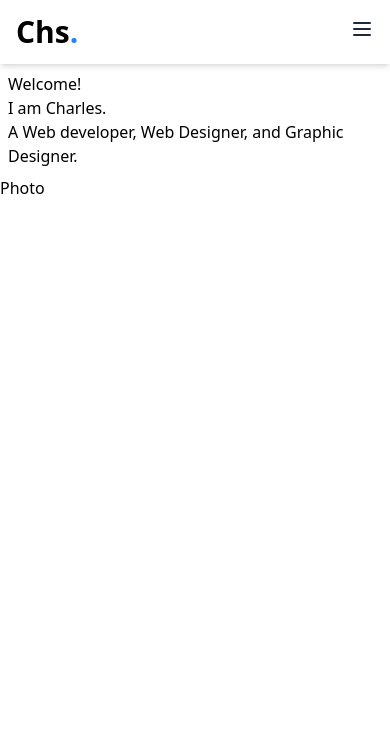
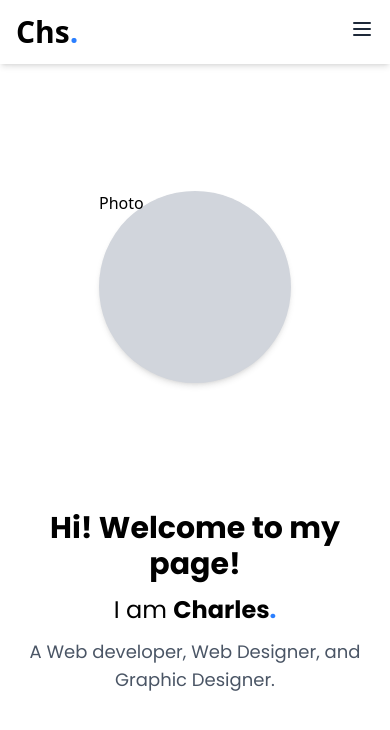
Before and after one commit to Charuzu28/Portfolio, a React (Vite) app in the folder client/: page / in a window 390 px wide. Shown: the top 730 px of the page. Built offline with nearby package versions, Linux system fonts and the light colour scheme.

Commit message:
Added some ui and responsiveness in ui for home page

```diff
--- a/client/src/components/NavBar.jsx
+++ b/client/src/components/NavBar.jsx
@@ -11,7 +11,8 @@ const NavBar = () => {
         <div className='max-w-7xl mx-auto px-4 sm:px-6 lg:px-8'>
           <div className='flex justify-between items-center h-16'>
             <div className='font-bold text-3xl'>
-                Chs<span className='text-blue-500 font-bold text-3xl'>.</span>
+              <a href="#">Chs<span className='text-blue-500 font-bold text-3xl'>.</span></a>
+
             </div>
 
               <div className='hidden md:flex space-x-8'>
--- a/client/src/index.css
+++ b/client/src/index.css
@@ -1 +1,6 @@
+@import url('https://fonts.googleapis.com/css2?family=Poppins:ital,wght@0,100;0,200;0,300;0,400;0,500;0,600;0,700;0,800;0,900;1,100;1,200;1,300;1,400;1,500;1,600;1,700;1,800;1,900&display=swap');
 @import "tailwindcss";
+
+@theme{
+    --font-poppins: 'Poppins', sans-serif;
+}
--- a/client/src/pages/Home.jsx
+++ b/client/src/pages/Home.jsx
@@ -2,15 +2,17 @@ import React from 'react'
 
 const Home = () => {
   return (
-    <main className='flex-1 items-center justify-center'>
-      <section className='flex-1 px-2 py-2'>
-          <h1>Welcome!</h1>
-            <h2>I am Charles.</h2>
-            <p>A Web developer, Web Designer, and Graphic Designer.</p>
+    <main className='flex flex-col-reverse md:flex-row px-6 py-10 min-h-screen mx-auto max-w-7xl items-center justify-between'>
+      <section className='flex-1 text-center md:text-left space-y-3'>
+          <h1 className='text-3xl md:text-4xl font-bold font-poppins'>Hi! Welcome to my page!</h1>
+            <h2 className='text-2xl md:text-3xl font-poppins'>I am <span className='font-poppins font-bold'>Charles</span><span className='text-blue-500 font-bold'>.</span></h2>
+            <p className='text-lg md:text-xl text-gray-600 font-poppins'>A Web developer, Web Designer, and Graphic Designer.</p>
         </section>
 
-        <section>
-           Photo
+        <section className='flex-1 flex items-center justify-center mb-10 md:mb-0'>
+           <div className='bg-gray-300 shadow-md rounded-full w-48 h-48 md:w-72 md:h-72'>
+            Photo
+           </div>
         </section>
     </main>
   )
```
